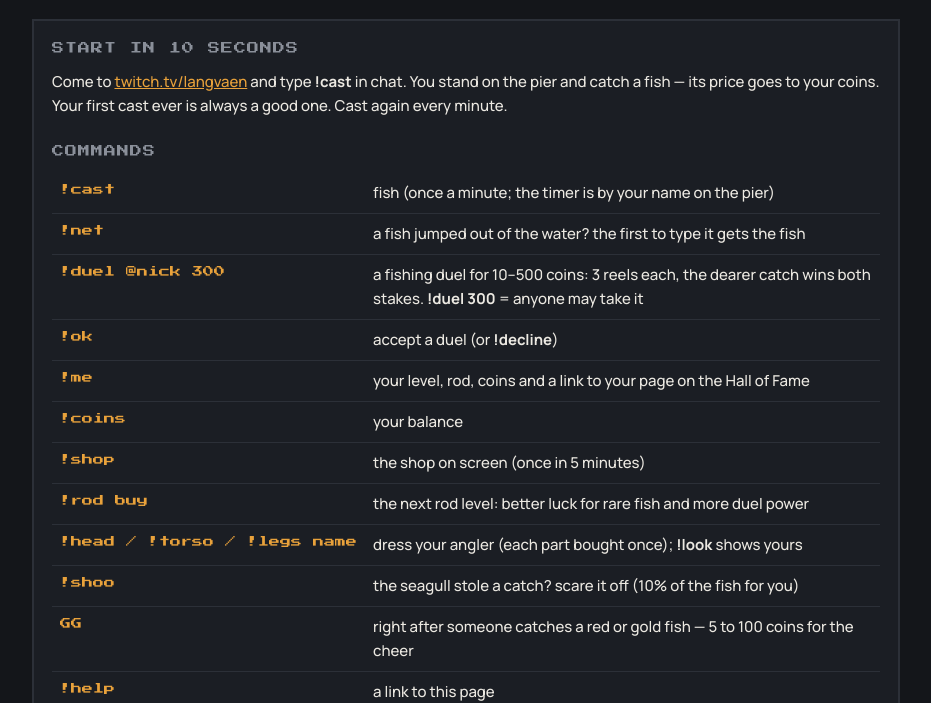
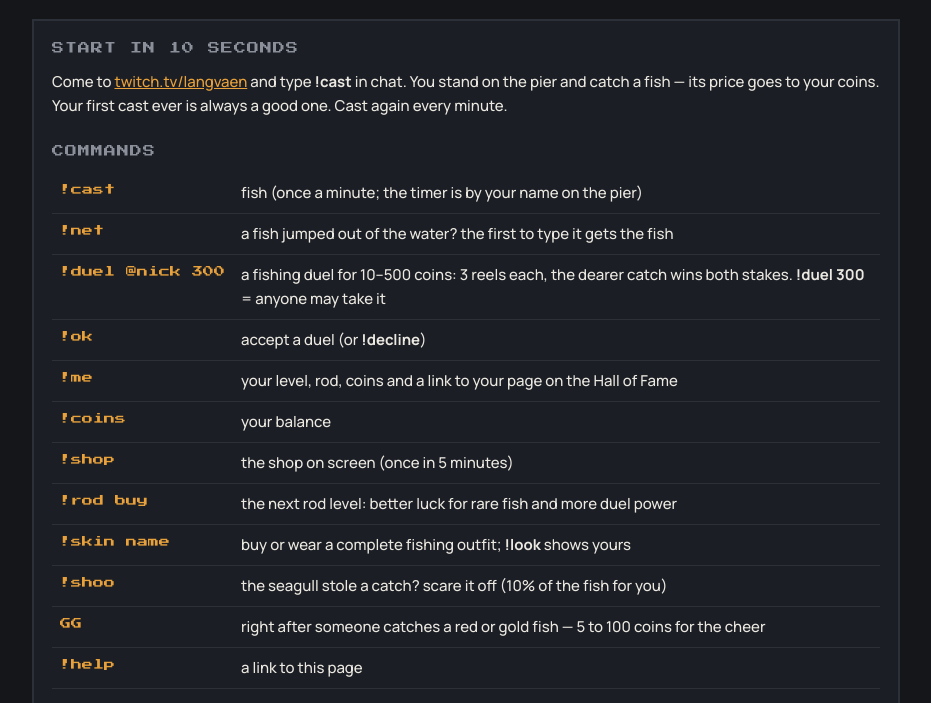
Before and after one commit to langvaen/langvaen.github.io, a plain HTML site: page help.html in a window 1280 px wide. Shown: the part 102-805 px from the top of the page, without its empty margins (174-1105 px from the left). Drawn offline with Linux system fonts and the light colour scheme.

Commit message:
update help.html

```diff
--- a/help.html
+++ b/help.html
@@ -44,7 +44,7 @@
     <tr><td>!coins</td><td>your balance</td></tr>
     <tr><td>!shop</td><td>the shop on screen (once in 5 minutes)</td></tr>
     <tr><td>!rod buy</td><td>the next rod level: better luck for rare fish and more duel power</td></tr>
-    <tr><td>!head / !torso / !legs name</td><td>dress your angler (each part bought once); <b>!look</b> shows yours</td></tr>
+    <tr><td>!skin name</td><td>buy or wear a complete fishing outfit; <b>!look</b> shows yours</td></tr>
     <tr><td>!shoo</td><td>the seagull stole a catch? scare it off (10% of the fish for you)</td></tr>
     <tr><td>GG</td><td>right after someone catches a red or gold fish — 5 to 100 coins for the cheer</td></tr>
     <tr><td>!help</td><td>a link to this page</td></tr>
```
